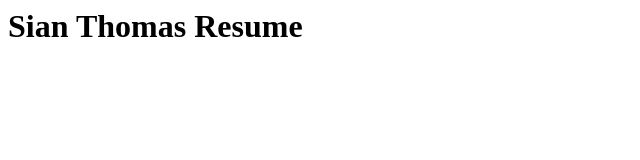
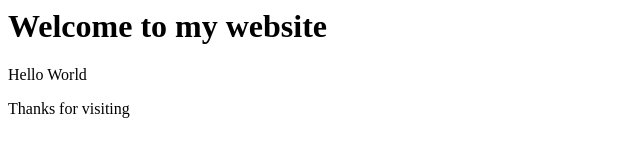
Before and after one commit to sianthomas/sianthomas.github.io, a plain HTML site: page index.html in a window 1280 px wide. Shown: the whole page, without its empty margins (0-640 px from the left). Drawn offline with Linux system fonts and the light colour scheme.

Commit message:
Revert "Adding content branch"

```diff
--- a/index.html
+++ b/index.html
@@ -1,8 +1,10 @@
 <html>
     <head>
-        <title>Sian Thomas Resume</title>
+        <title>My Website</title>
     </head>
     <body>
-        <h1>Sian Thomas Resume</h1>
+        <h1>Welcome to my website</h1>
+        <p>Hello World</p>
+        <p>Thanks for visiting</p>
     </body>
 </html>
```
